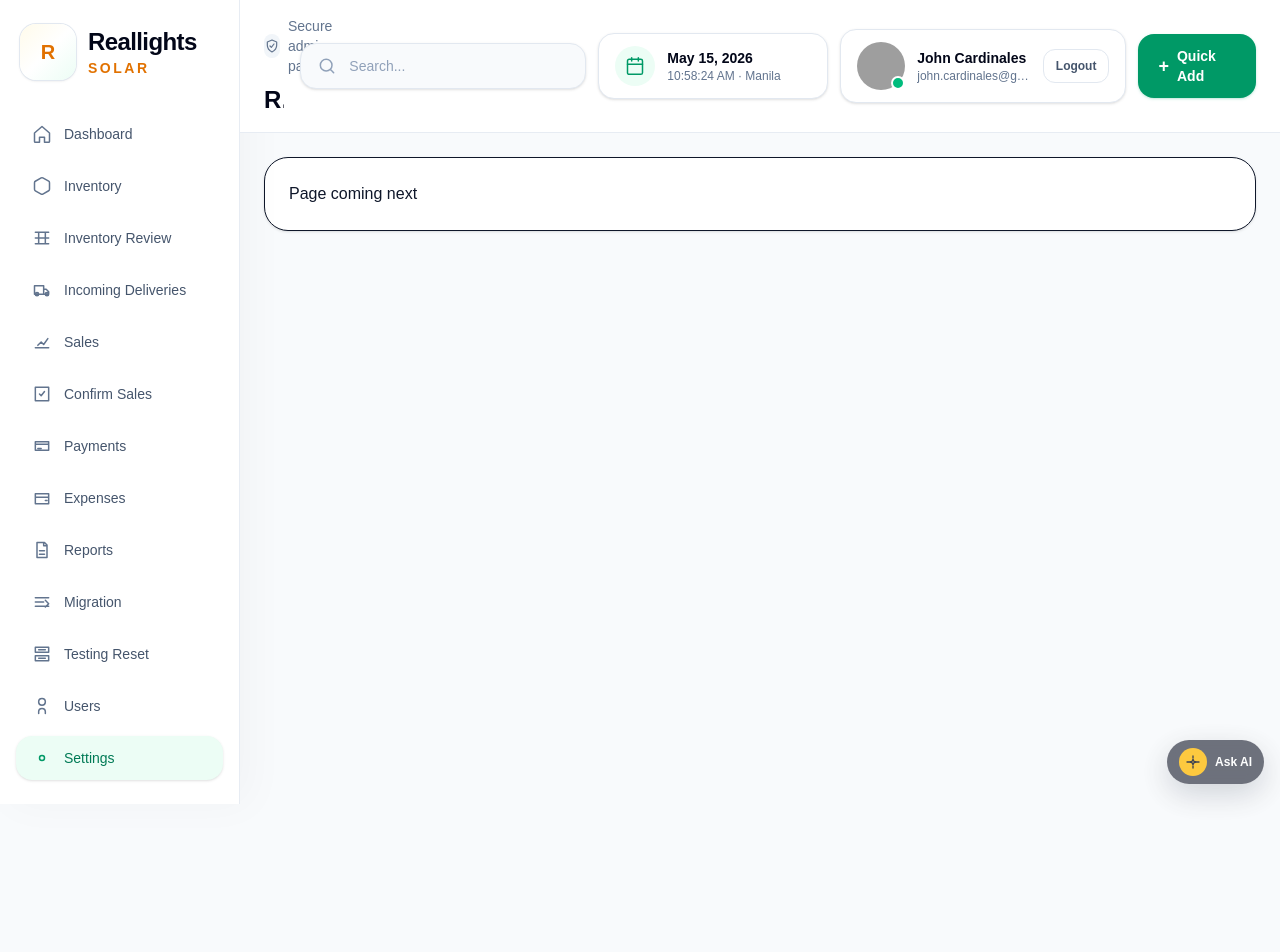
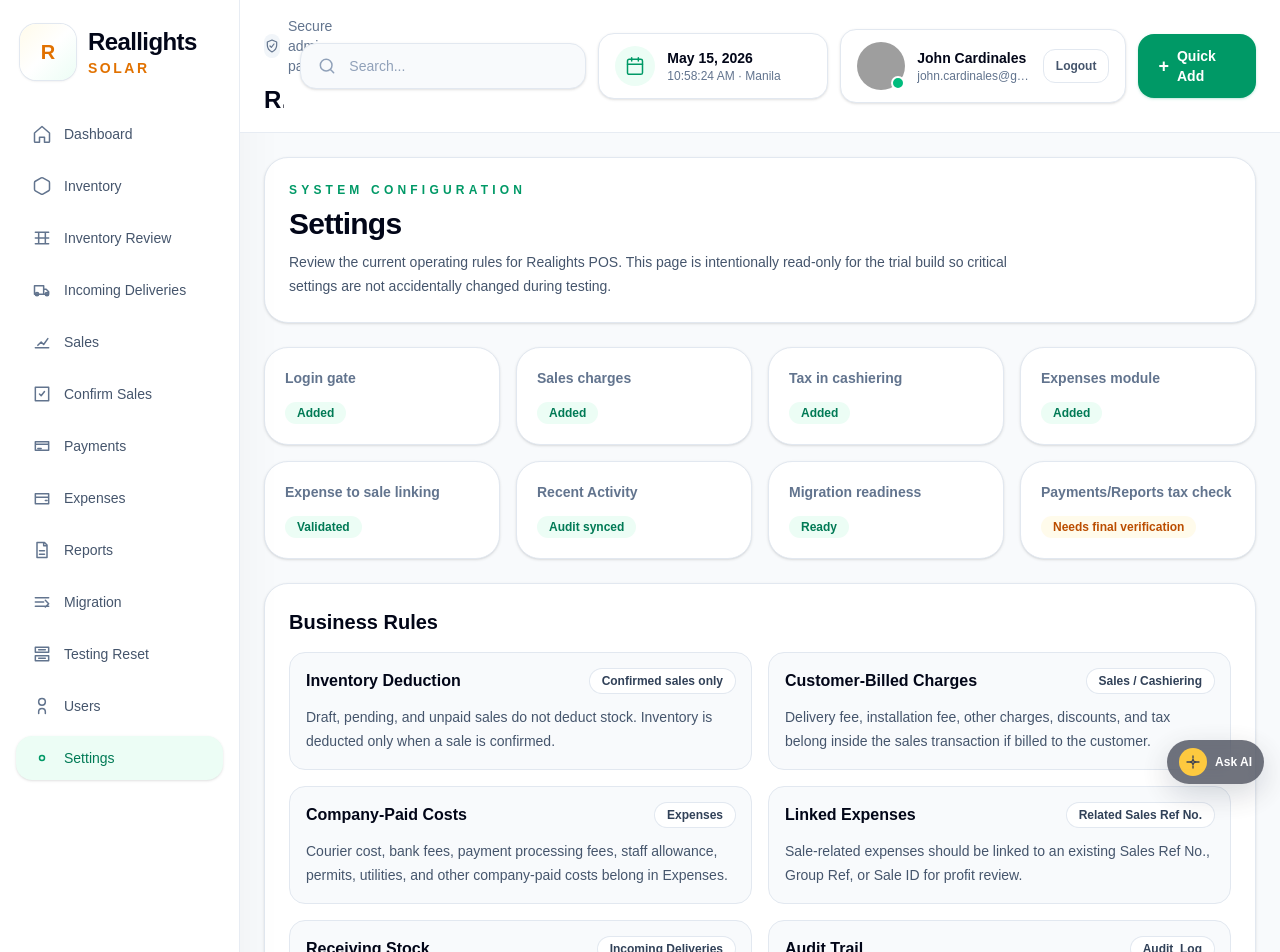
Before and after one commit to johncardinales-cpu/realight-dashboard, a Next.js app: page /settings in a window 1280 px wide. Shown: the top 952 px of the page. Before the commit the page ends 804 px from the top, so only its background shows below. Built offline with nearby package versions, Linux system fonts and the light colour scheme; grey boxes are pictures that could not be loaded.

Commit message:
Add working system settings page

```diff
--- a/app/settings/page.tsx
+++ b/app/settings/page.tsx
@@ -1,3 +1,131 @@
-export default function Page() {
-  return <div className="rounded-3xl border bg-white p-6 shadow-sm">Page coming next</div>;
+const businessRules = [
+  {
+    title: "Inventory Deduction",
+    value: "Confirmed sales only",
+    detail: "Draft, pending, and unpaid sales do not deduct stock. Inventory is deducted only when a sale is confirmed.",
+  },
+  {
+    title: "Customer-Billed Charges",
+    value: "Sales / Cashiering",
+    detail: "Delivery fee, installation fee, other charges, discounts, and tax belong inside the sales transaction if billed to the customer.",
+  },
+  {
+    title: "Company-Paid Costs",
+    value: "Expenses",
+    detail: "Courier cost, bank fees, payment processing fees, staff allowance, permits, utilities, and other company-paid costs belong in Expenses.",
+  },
+  {
+    title: "Linked Expenses",
+    value: "Related Sales Ref No.",
+    detail: "Sale-related expenses should be linked to an existing Sales Ref No., Group Ref, or Sale ID for profit review.",
+  },
+  {
+    title: "Receiving Stock",
+    value: "Incoming Deliveries",
+    detail: "Available means received and ready to sell. Damaged means received but not sellable. Replacement items should be new delivery records.",
+  },
+  {
+    title: "Audit Trail",
+    value: "Audit_Log",
+    detail: "Sales, payments, expenses, delivery status changes, confirmations, undo actions, and resets should appear in Recent Activity / Activity Log.",
+  },
+];
+
+const readiness = [
+  { label: "Login gate", status: "Added", tone: "green" },
+  { label: "Sales charges", status: "Added", tone: "green" },
+  { label: "Tax in cashiering", status: "Added", tone: "green" },
+  { label: "Expenses module", status: "Added", tone: "green" },
+  { label: "Expense to sale linking", status: "Validated", tone: "green" },
+  { label: "Recent Activity", status: "Audit synced", tone: "green" },
+  { label: "Migration readiness", status: "Ready", tone: "green" },
+  { label: "Payments/Reports tax check", status: "Needs final verification", tone: "amber" },
+];
+
+const envItems = [
+  "GOOGLE_SHEET_ID",
+  "GOOGLE_CLIENT_EMAIL",
+  "GOOGLE_PRIVATE_KEY",
+  "REALIGHTS_ADMIN_EMAIL",
+  "REALIGHTS_ACCESS_CODE",
+];
+
+function StatusBadge({ tone, children }: { tone: string; children: React.ReactNode }) {
+  const className = tone === "green" ? "bg-emerald-50 text-emerald-700" : "bg-amber-50 text-amber-700";
+  return <span className={`rounded-full px-3 py-1 text-xs font-bold ${className}`}>{children}</span>;
 }
+
+export default function SettingsPage() {
+  return (
+    <section className="space-y-6">
+      <div className="rounded-3xl border border-slate-200 bg-white p-6 shadow-sm">
+        <p className="text-xs font-bold uppercase tracking-[0.35em] text-emerald-600">System Configuration</p>
+        <h1 className="mt-2 text-3xl font-bold tracking-tight text-slate-950">Settings</h1>
+        <p className="mt-2 max-w-3xl text-sm leading-6 text-slate-600">
+          Review the current operating rules for Realights POS. This page is intentionally read-only for the trial build so critical settings are not accidentally changed during testing.
+        </p>
+      </div>
+
+      <div className="grid grid-cols-1 gap-4 lg:grid-cols-4">
+        {readiness.map((item) => (
+          <div key={item.label} className="rounded-3xl border border-slate-200 bg-white p-5 shadow-sm">
+            <p className="text-sm font-semibold text-slate-500">{item.label}</p>
+            <div className="mt-3"><StatusBadge tone={item.tone}>{item.status}</StatusBadge></div>
+          </div>
+        ))}
+      </div>
+
+      <div className="rounded-3xl border border-slate-200 bg-white p-6 shadow-sm">
+        <h2 className="text-xl font-bold text-slate-950">Business Rules</h2>
+        <div className="mt-4 grid gap-4 lg:grid-cols-2">
+          {businessRules.map((rule) => (
+            <div key={rule.title} className="rounded-2xl border border-slate-200 bg-slate-50 p-4">
+              <div className="flex flex-col gap-2 sm:flex-row sm:items-center sm:justify-between">
+                <h3 className="font-bold text-slate-950">{rule.title}</h3>
+                <span className="w-fit rounded-full bg-white px-3 py-1 text-xs font-bold text-slate-700 ring-1 ring-slate-200">{rule.value}</span>
+              </div>
+              <p className="mt-3 text-sm leading-6 text-slate-600">{rule.detail}</p>
+            </div>
+          ))}
+        </div>
+      </div>
+
+      <div className="grid gap-6 lg:grid-cols-2">
+        <div className="rounded-3xl border border-slate-200 bg-white p-6 shadow-sm">
+          <h2 className="text-xl font-bold text-slate-950">Required Environment Variables</h2>
+          <p className="mt-2 text-sm leading-6 text-slate-600">These must be configured in Vercel. Secret values are never displayed inside the app.</p>
+          <div className="mt-4 space-y-3">
+            {envItems.map((item) => (
+              <div key={item} className="flex items-center justify-between rounded-2xl border border-slate-200 bg-slate-50 px-4 py-3">
+                <code className="text-sm font-bold text-slate-800">{item}</code>
+                <StatusBadge tone="green">Configured externally</StatusBadge>
+              </div>
+            ))}
+          </div>
+        </div>
+
+        <div className="rounded-3xl border border-slate-200 bg-white p-6 shadow-sm">
+          <h2 className="text-xl font-bold text-slate-950">Current Accounting Formula</h2>
+          <div className="mt-4 rounded-2xl border border-slate-200 bg-slate-950 p-5 text-sm leading-7 text-white">
+            <p>Product Subtotal</p>
+            <p>+ Delivery Fee billed to customer</p>
+            <p>+ Installation Fee billed to customer</p>
+            <p>+ Other Charge billed to customer</p>
+            <p>- Discount</p>
+            <p>= Taxable Base</p>
+            <p>+ Tax</p>
+            <p className="mt-2 font-bold text-emerald-300">= Grand Total</p>
+          </div>
+          <p className="mt-3 text-sm leading-6 text-slate-600">Payments and balances should be checked against Grand Total during final testing.</p>
+        </div>
+      </div>
+
+      <div className="rounded-3xl border border-amber-200 bg-amber-50 p-6 shadow-sm">
+        <h2 className="text-xl font-bold text-amber-950">Before Calling the Project Complete</h2>
+        <p className="mt-2 text-sm leading-6 text-amber-900">
+          Complete final end-to-end testing after Vercel deploys: login, create sale with charges/tax, record payment, add linked expense, confirm sale, check inventory, check reports, and verify Recent Activity / Activity Log.
+        </p>
+      </div>
+    </section>
+  );
+}
```
